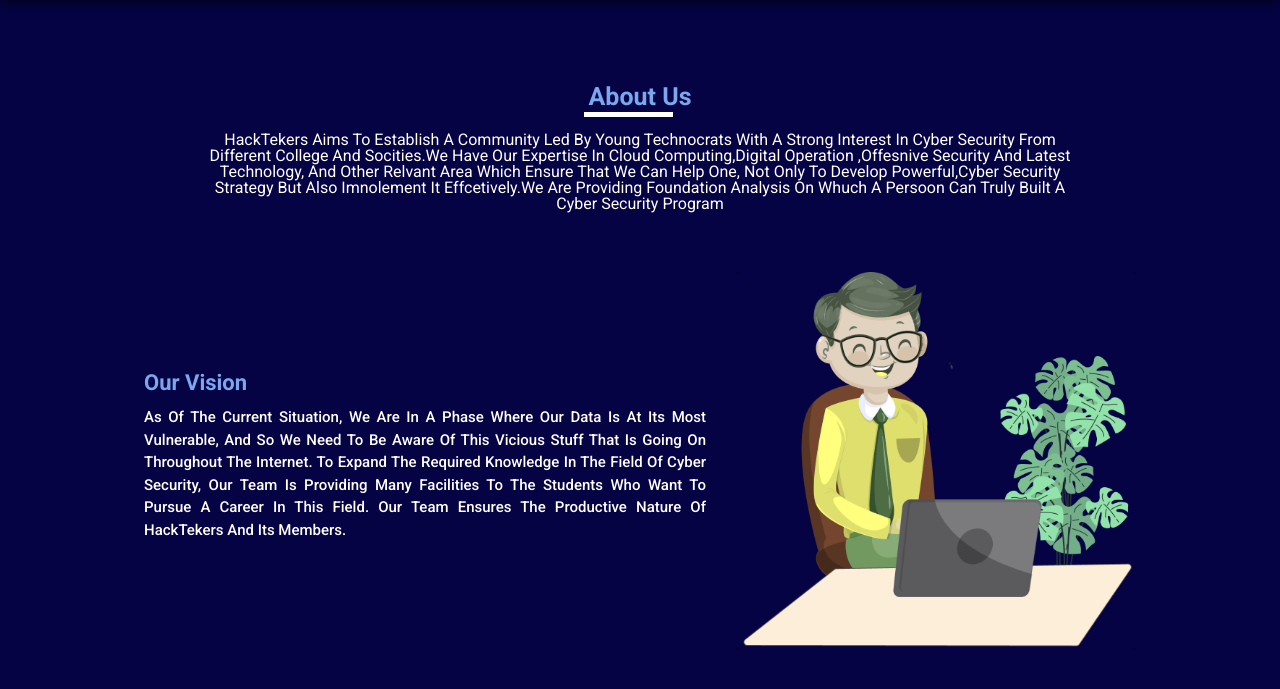
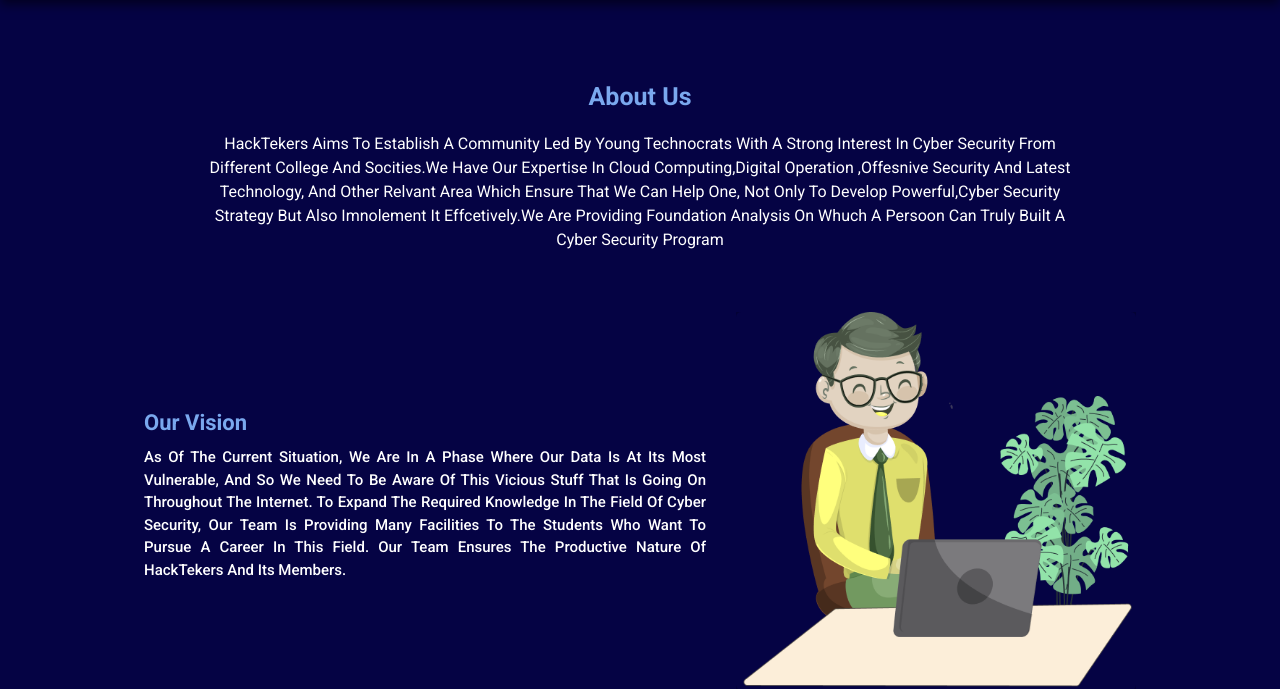
Before and after one commit to Ritesh-FSD/hacktekers, a PHP site: page /about.html in a window 1280 px wide. Shown: the part 98-787 px from the top of the page. Run offline with PHP 8.4, Linux system fonts and the light colour scheme.

Commit message:
Update style.css

```diff
--- a/style.css
+++ b/style.css
@@ -945,7 +945,7 @@
   position: relative;
   color:#7aa8ee;
 }
-.about-section h1::after{
+/* .about-section h1::after{
   content: "";
   background-color: #fff;
   width:10%;
@@ -954,10 +954,10 @@
   bottom: -5px;
   left:50%;
   transform: translateX(-56px);
-}
+} */
 .about-section p{
   font-size: 16px;
-  line-height: 1;
+  line-height: 1.5;
 }
 .about-container{
   max-width: 90%;
```
